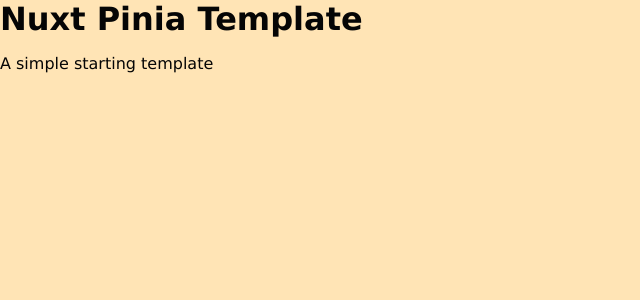
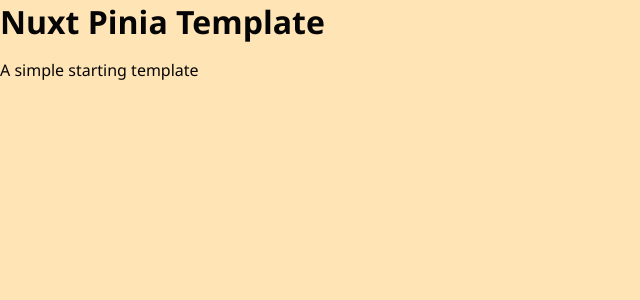
Before and after one commit to a2k42/nuxt-pinia-template, a Nuxt app: page / in a window 1280 px wide. Shown: the top 300 px of the page, without its empty margins (0-640 px from the left). Built offline with nearby package versions, Linux system fonts and the light colour scheme.

Commit message:
Added extra font to defaults

```diff
--- a/assets/css/theme.css
+++ b/assets/css/theme.css
@@ -1,6 +1,6 @@
 /* Non-colour style variables */
 :root {
-    --font-default: Verdana, Geneva, Tahoma, sans-serif;
+    --font-default: 'Segoe UI', Verdana, Geneva, Tahoma, sans-serif;
 }
 
 /* https://developer.mozilla.org/en-US/docs/Web/CSS/named-color */
```
